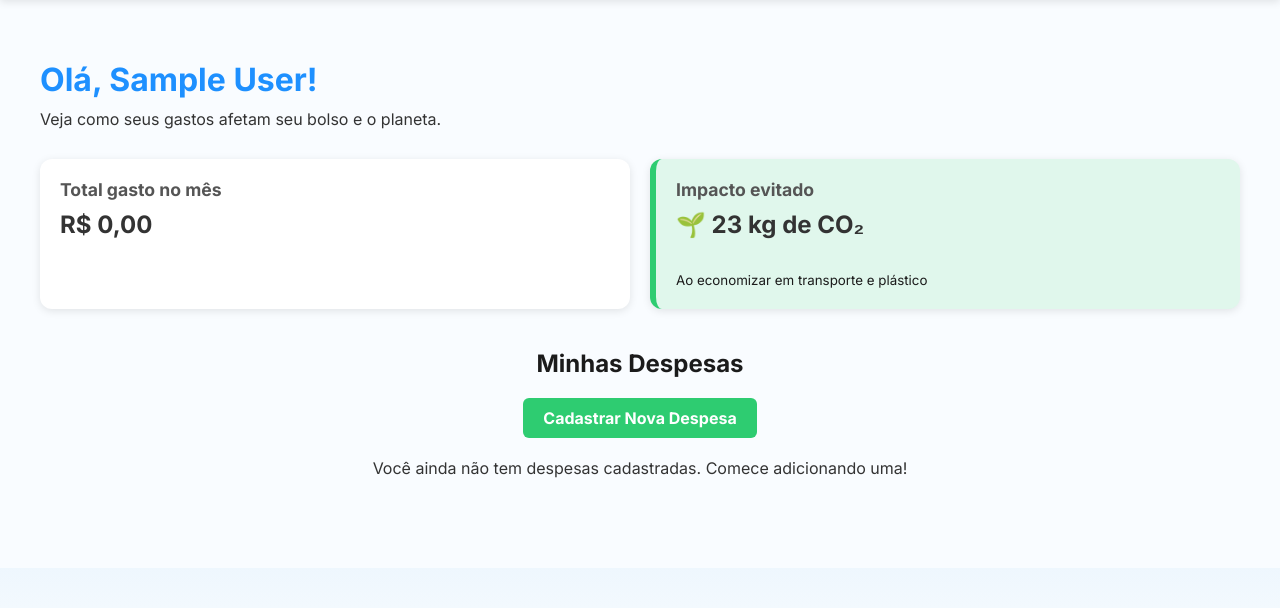
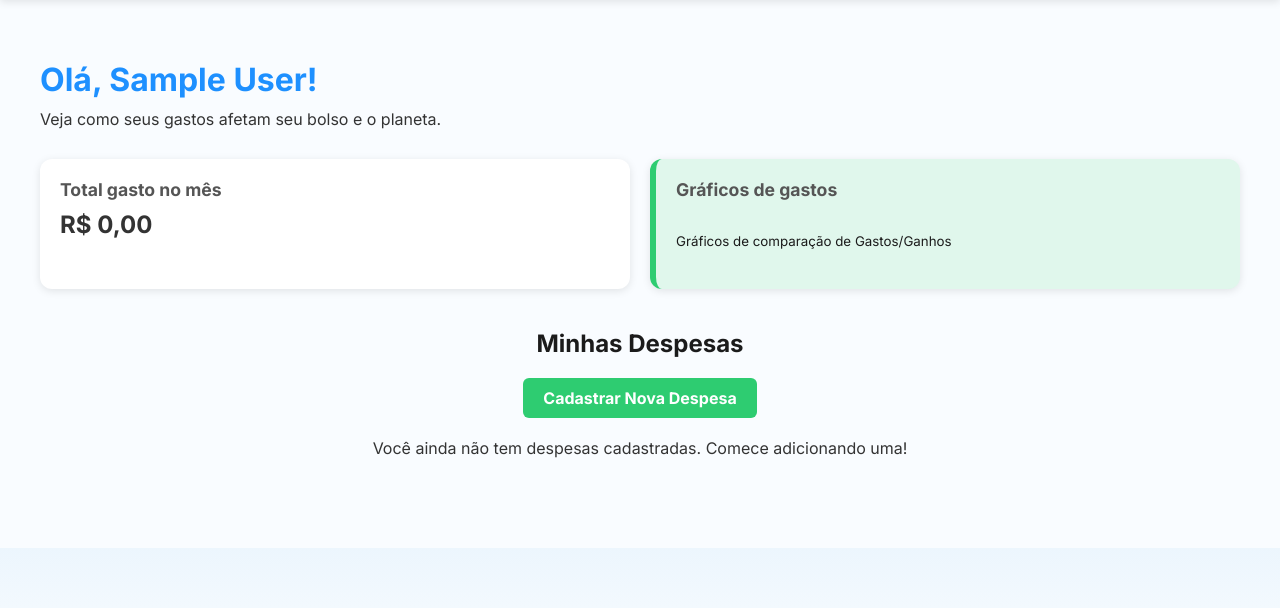
Before and after one commit to souzathaina/financas-que-salvam, a PHP site: page /dashboard.php in a window 1280 px wide. Shown: the part 79-687 px from the top of the page. Run offline with PHP 8.4, Linux system fonts and the light colour scheme; the visitor is signed in with stand-in values (Sample User, id 1); data comes from the database, SQL or seed files in the repository; data that the repository does not hold is empty; some libraries are stand-ins or nearby versions.

Commit message:
Incrementado parte para gráficos

```diff
--- a/dashboard.php
+++ b/dashboard.php
@@ -95,9 +95,9 @@ if (isset($_GET['status'])) {
                     <p class="valor">R$ <?= number_format($totalGastoMes, 2, ',', '.') ?></p>
                 </div>
                 <div class="card destaque">
-                    <h3>Impacto evitado</h3>
-                    <p class="valor">🌱 23 kg de CO₂</p>
-                    <small>Ao economizar em transporte e plástico</small>
+                    <h3>Gráficos de gastos</h3>
+                    <p class="valor"></p>
+                    <small>Gráficos de comparação de Gastos/Ganhos</small>
                 </div>
             </div>
 
```
